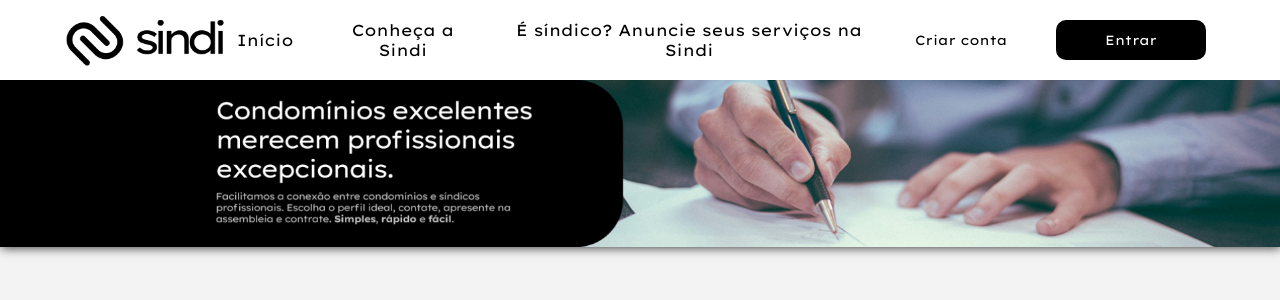
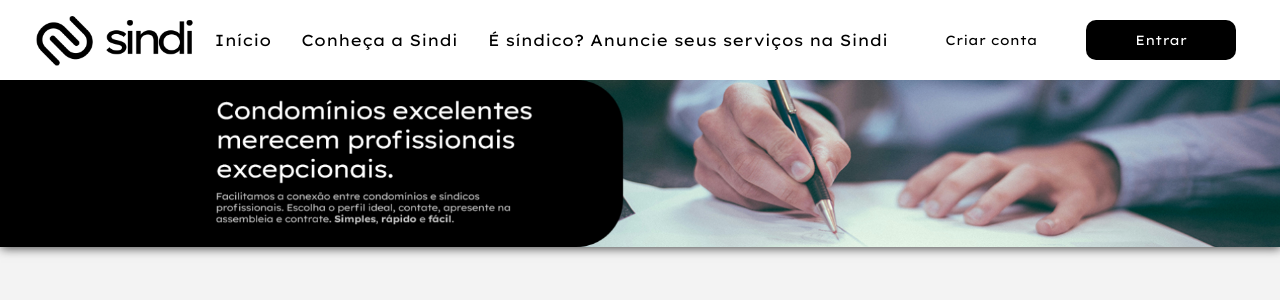
Before and after one commit to Esqulo/sindi, a React (Create React App) app: page / in a window 1280 px wide. Shown: the top 300 px of the page. Built offline with nearby package versions, Linux system fonts and the light colour scheme.

Commit message:
Improve Header space

```diff
--- a/src/components/Header/styles.css
+++ b/src/components/Header/styles.css
@@ -17,7 +17,7 @@
     align-items: center;
     justify-content: space-evenly;
     flex-direction: row;
-    padding: 0 5vw;
+    padding: 0 2vw;
     box-sizing: border-box;
 }
 
@@ -27,7 +27,7 @@
 
 .mainheader-option-container {
     display: flex;
-    gap: 20px;
+    gap: 10px;
     align-items: center;
 }
 
```
